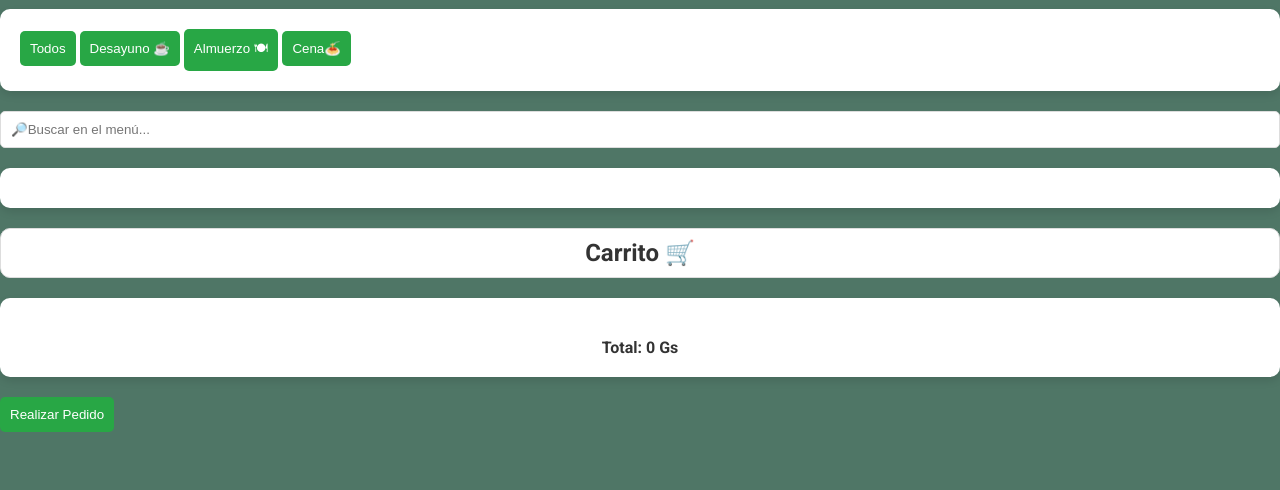
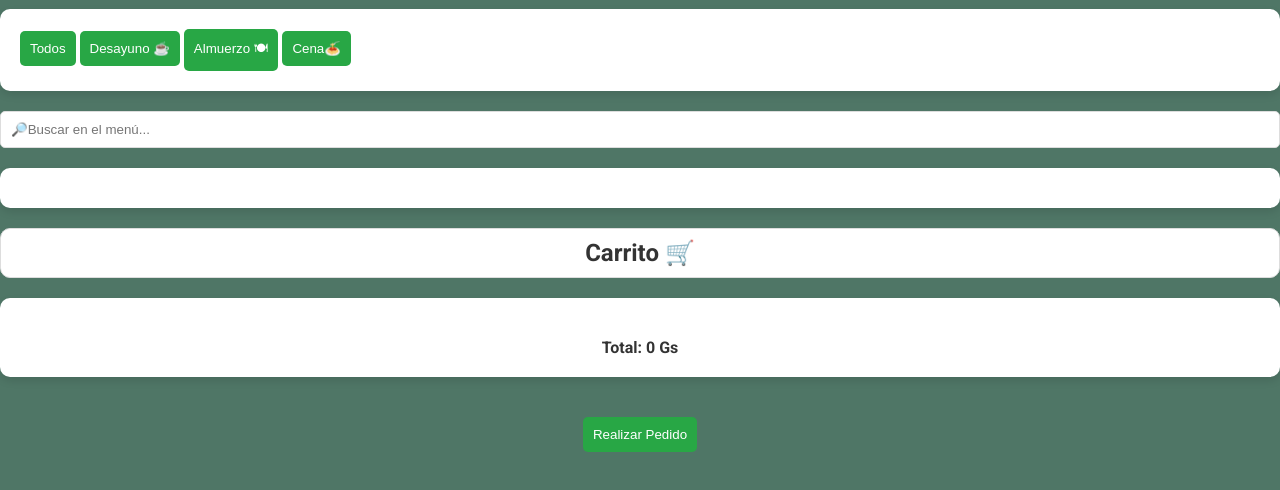
Before and after one commit to Damvalens/restaurante-app, a website: page public/index.html in a window 1280 px wide. Shown: the part 92-582 px from the top of the page. Drawn offline with Linux system fonts and the light colour scheme; no server answers.

Commit message:
Update index.html

```diff
--- a/public/index.html
+++ b/public/index.html
@@ -21,6 +21,7 @@
 
   <h2>Carrito 🛒</h2>
   <div id="cart"></div>
+  <div id="place-order">
   <button id="place-order">Realizar Pedido</button>
 
   <div id="confirmation-modal" class="modal">
```
